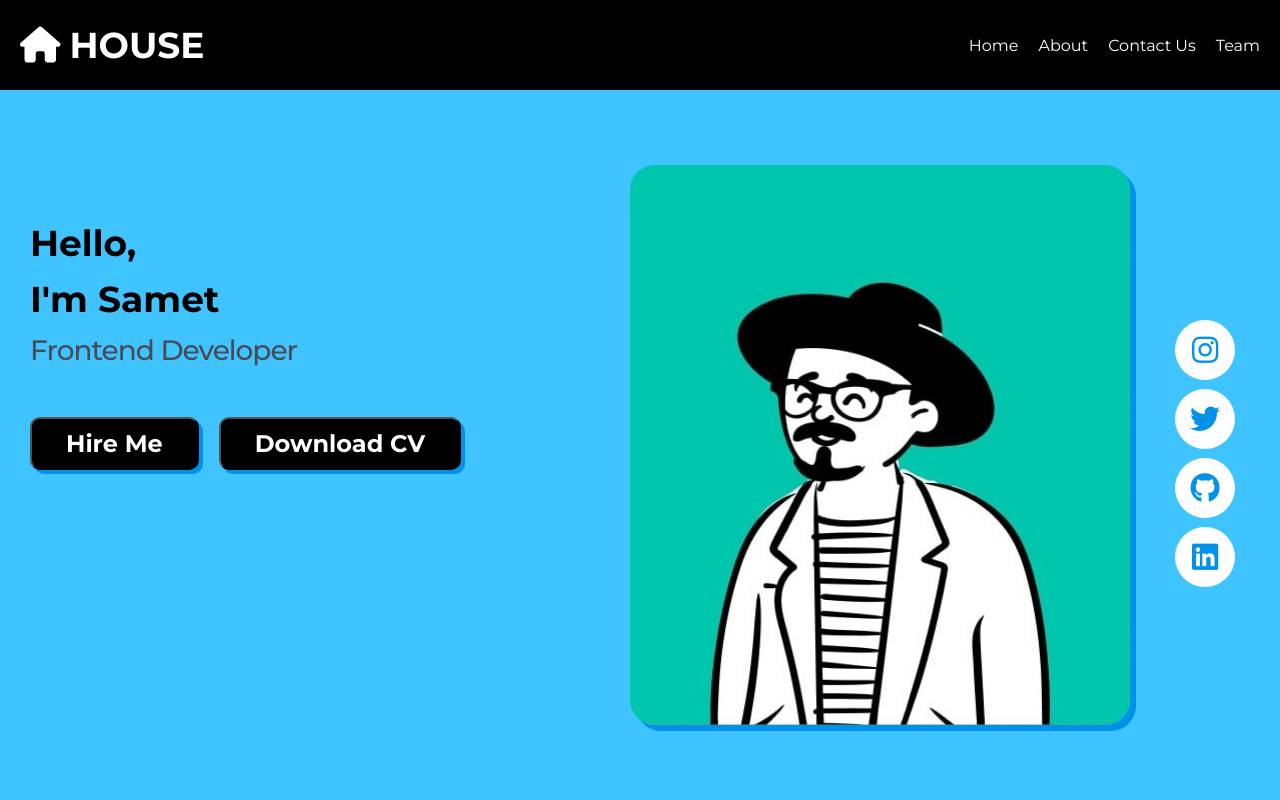
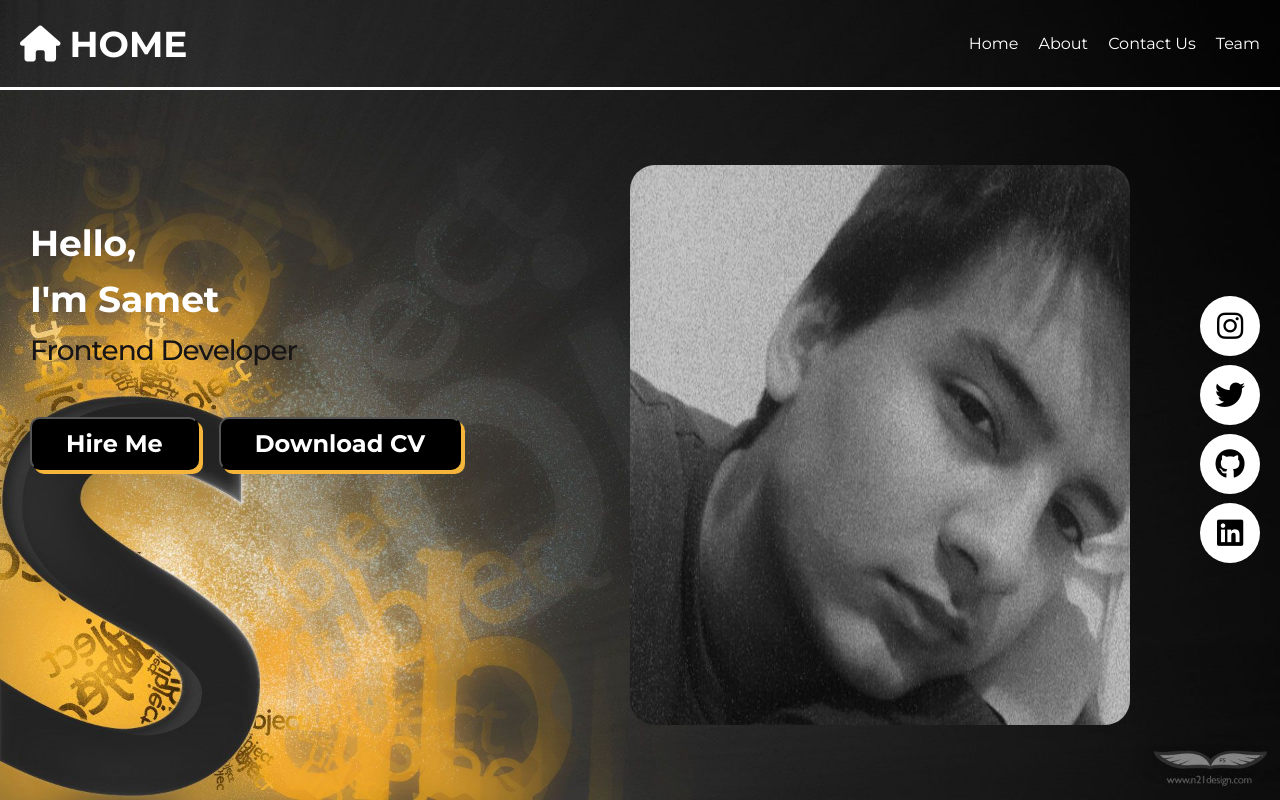
Before and after one commit to SametAydinhan/pausiber-fe-workshop, a plain HTML site: page index.html in a window 1280 px wide. Drawn offline with Linux system fonts and the light colour scheme.

Commit message:
refactor: update home page

```diff
--- a/index.html
+++ b/index.html
@@ -16,7 +16,7 @@
   </head>
   <body>
     <nav>
-      <div class="logo-container"><i class="fa-solid fa-house"></i>HOUSE</div>
+      <div class="logo-container"><i class="fa-solid fa-house"></i>HOME</div>
       <div class="nav-container">
         <ul>
           <li class="nav-link">
@@ -48,27 +48,27 @@
           </div>
         </div>
         <div class="main-image">
-          <img src="/image/photo5769373652993817371.jpg" alt="profile-photo" />
+          <img src="/image/s.jpg" alt="profile-photo" />
         </div>
       </div>
     </main>
     <div class="social-container">
-        <a href="">
+        <a href="https://www.instagram.com/samet_aydinhan/" target="_blank">
             <div class="social-item instagram">
                 <i class="fa-brands fa-instagram"></i>
             </div>
         </a>
-        <a href="">
+        <a href="https://twitter.com/samet5462" target="_blank">
             <div class="social-item twitter">
                 <i class="fa-brands fa-twitter"></i>
             </div>
         </a>
-        <a href="">
+        <a href="https://github.com/SametAydinhan" target="_blank">
             <div class="social-item github">
                 <i class="fa-brands fa-github"></i>
             </div>
         </a>
-        <a href="">
+        <a href="https://www.linkedin.com/in/samet-aydinhan-581055258/" target="_blank">
             <div class="social-item linkedin">
                 <i class="fa-brands fa-linkedin"></i>
             </div>
--- a/style.css
+++ b/style.css
@@ -10,6 +10,11 @@
 body {
   width: 100vw;
   height: 100vh;
+  background-image: url(image/wp7453676-portfolio-wallpapers.jpg);
+  background-repeat: no-repeat;
+  background-position: center center;
+  background-attachment: fixed;
+  background-size: cover;
 }
 
 a {
@@ -19,7 +24,7 @@ a {
 nav {
   height: 90px;
   width: 100%;
-  background-color: #000;
+  border-bottom: 3px solid white;
   color: white;
   display: flex;
   justify-content: space-between;
@@ -34,13 +39,11 @@ nav {
   cursor: pointer;
 }
  .logo-container:hover{
-    color: #40C4FF;
+    color: #F4B53A;
  }
  .logo-container i{
     padding-right: 9px;
  }
-
-
 
 .nav-container ul {
   display: flex;
@@ -57,8 +60,9 @@ nav {
   border: none;
 }
 .nav-container ul .nav-link:hover{
-   color: #40C4FF;
-   border-bottom: 1px solid #40C4FF;
+   color: #F4B53A;
+   border-bottom: 1px solid #F4B53A;
+   transform: scale(1.2);
 }
 .nav-container ul .nav-link:last-child {
   margin-right: 0;
@@ -68,7 +72,7 @@ main {
     height: calc(100% - 90px);
     width: 100%;
     padding: 75px 150px 75px 30px;
-    background-color: #40C4FF;
+
   }
 
 main .main-container{
@@ -94,10 +98,11 @@ main .main-container .main-infos-content .text-content h2{
     margin-bottom: 12px;
     font-size: 36px;
     font-weight: 700;
+    color: white;
 }
 
 main .main-container .main-infos-content .text-content span{
-    color: #474a57;
+    color:#171515;
     font-size: 28px;
     font-weight: 500;
     letter-spacing: -1px;
@@ -117,35 +122,26 @@ main .main-container .main-infos-content .button-content button{
     font-weight: 700;
     font-size: 24px;
     cursor: pointer;
-    box-shadow: 4px 4px 0px 0px #0091EA;
+    box-shadow: 4px 4px 0px 0px #F4B53A;
     transition: .3s all ease-in-out;
 }
 main .main-container .main-infos-content .button-content button:hover{
-    box-shadow: -4px -4px -0px -0px #0091EA;
     animation: shake .3s linear;
 }
 
 main .main-container .main-image{
     width: 500px;
     height: 100%;
-
 }
 main .main-container .main-image img{
     width: 500px;
     height: 100%;
     border-radius: 25px;
-    box-shadow: 6px 6px 0px 0px #0091EA;
-    transition: .3s all ease-in-out;
-    cursor: pointer;
 }
-main .main-container .main-image img:hover{
-    box-shadow: -6px -6px 0px 0px #0091EA;
-}
-
 .social-container{
     position: absolute;
-    right: 45px;
-    top: 40%;
+    top: 37%;
+    right: 20px;
 
 }
 
@@ -160,7 +156,7 @@ main .main-container .main-image img:hover{
     align-items: center;
     margin-bottom: 9px;
     transition: .3s all ease-in-out;
-    color:#0091EA;
+    color:black;
 }
 
 .social-container a .social-item.instagram:hover{
```
Also changed, not shown: image/IMG-20221019-WA0009.jpg (deleted), image/photo5769373652993817371.jpg (deleted), image/s.jpg (added), image/wp7453676-portfolio-wallpapers.jpg (added).
